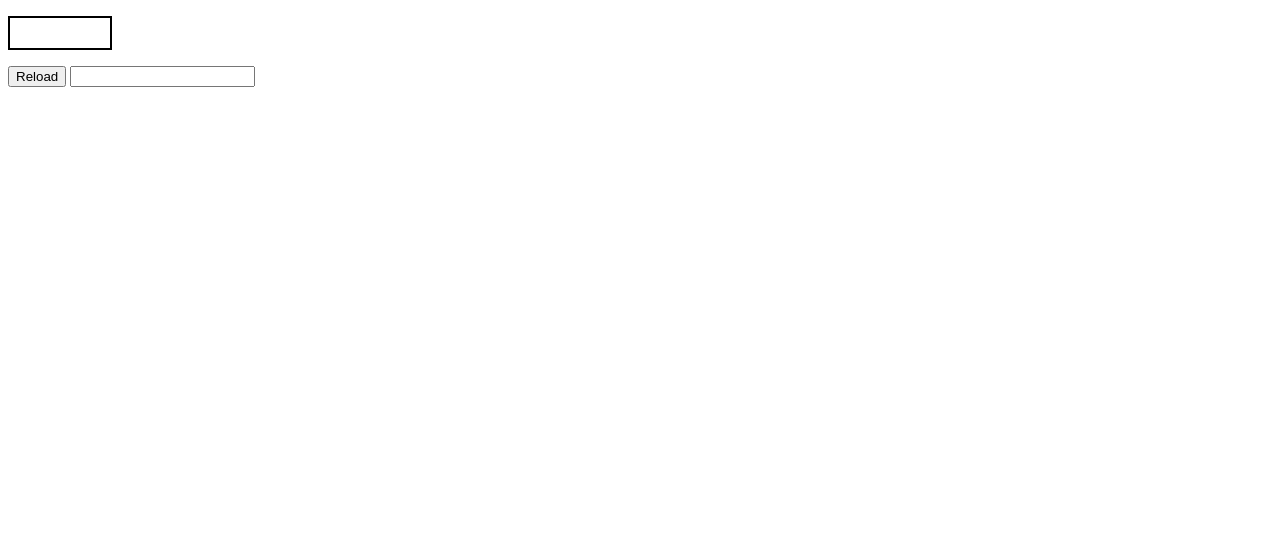
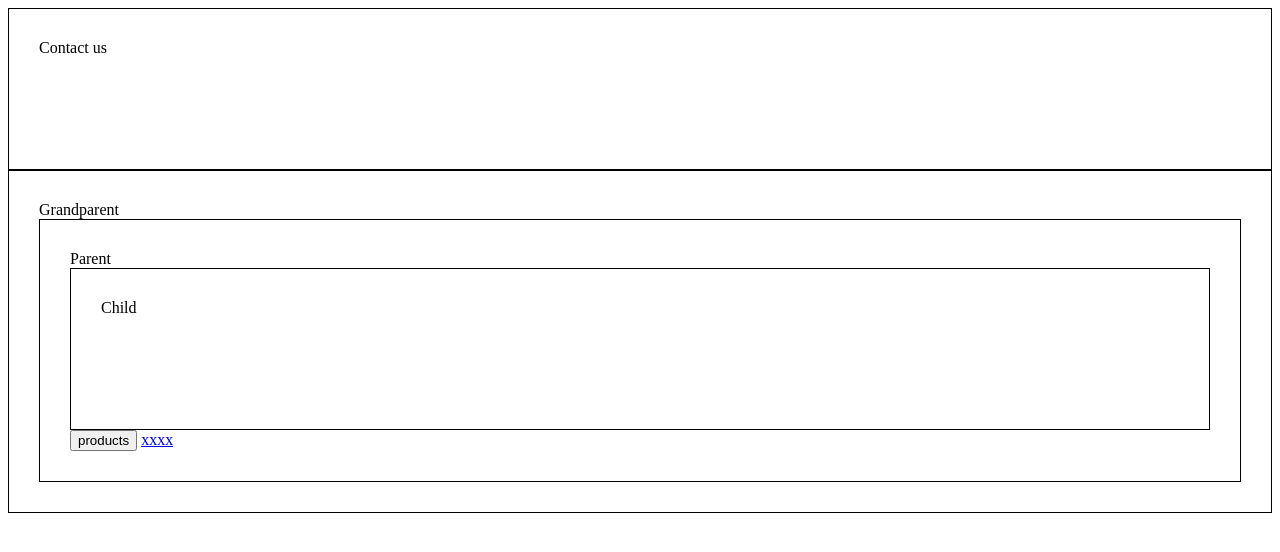
Before and after one commit to lakshaykapoor03/JS-Revision, a plain HTML site: page index2.html in a window 1280 px wide. Drawn offline with Linux system fonts and the light colour scheme.

```diff
--- a/index.html
+++ b/index.html
@@ -25,7 +25,7 @@
     <!-- <script src="./120.js" defer></script> -->
     <!-- <script src="./121.js" defer></script> -->
     <!-- <script src="./127.js" defer></script> -->
-    <script src="script3.js" defer></script>
+    <script src="roadSideScript.js" defer></script>
     <title>My Website</title>
   </head>
   <body>
--- a/index2.html
+++ b/index2.html
@@ -6,12 +6,18 @@
     <meta name="viewport" content="width=device-width, initial-scale=1.0">
     <title>Captcha</title>
     <script src="script3.js" defer></script>
+    <link rel="stylesheet" href="style2.css">
 </head>
 <body>
-    <div>
-        <p class="input" style= "width: 100px; height:30px; border: 2px solid" ></p>
+    <div id="contact">Contact us</div>
+    <div id="grandparent">Grandparent
+<div id="parent">Parent
+    <div id="child">Child</div>
+    <button>products</button>
+    <a href="#contact">xxxx</a>
+</div>        <!-- <p class="input" style= "width: 100px; height:30px; border: 2px solid" ></p>
         <button class ="reload-btn">Reload</button>
-        <input type="text" name="" id="" onkeypress="newFunc()">
+        <input type="text" name="" id="" onkeypress="newFunc()"> -->
     </div>
 </body>
 </html>
--- a/script3.js
+++ b/script3.js
@@ -129,3 +129,22 @@ const obj2 = {
 }
 
 obj2.__proto__ = obj
+
+// const grandParent=document.querySelector("#grandparent").addEventListener('click', ()=>console.log("grandparent clicked"),true)
+// const parent=document.querySelector("#parent").addEventListener('click', ()=>console.log("parent clicked"), false)
+// const child=document.querySelector("#child").addEventListener('click', ()=>console.log("child clicked"),false)
+const button=document.querySelector("button").addEventListener('click', ()=>{window.location.href="/index.html"})
+
+const arryy= [-5, -4, -2, 0, 2, 4, 6, 8]
+
+function getSumZero(){
+for(let number of arryy){
+  for(let j=1; j<arryy.length; j++){
+    if (number+arryy[j]==0){
+      return [number, arryy[j]]
+    }
+  }
+}
+}
+
+console.log(getSumZero(arryy))
--- /dev/null
+++ b/style2.css
@@ -0,0 +1,13 @@
+body{
+    scroll-behavior: smooth;
+}
+
+#contact{
+    display: hidden;
+}
+div{
+    min-width: 100px;
+    min-height: 100px;
+    border: 1px solid black;
+    padding: 30px;
+}
```
Also changed, not shown: roadSideScript.js (added, +253 -0 lines).
